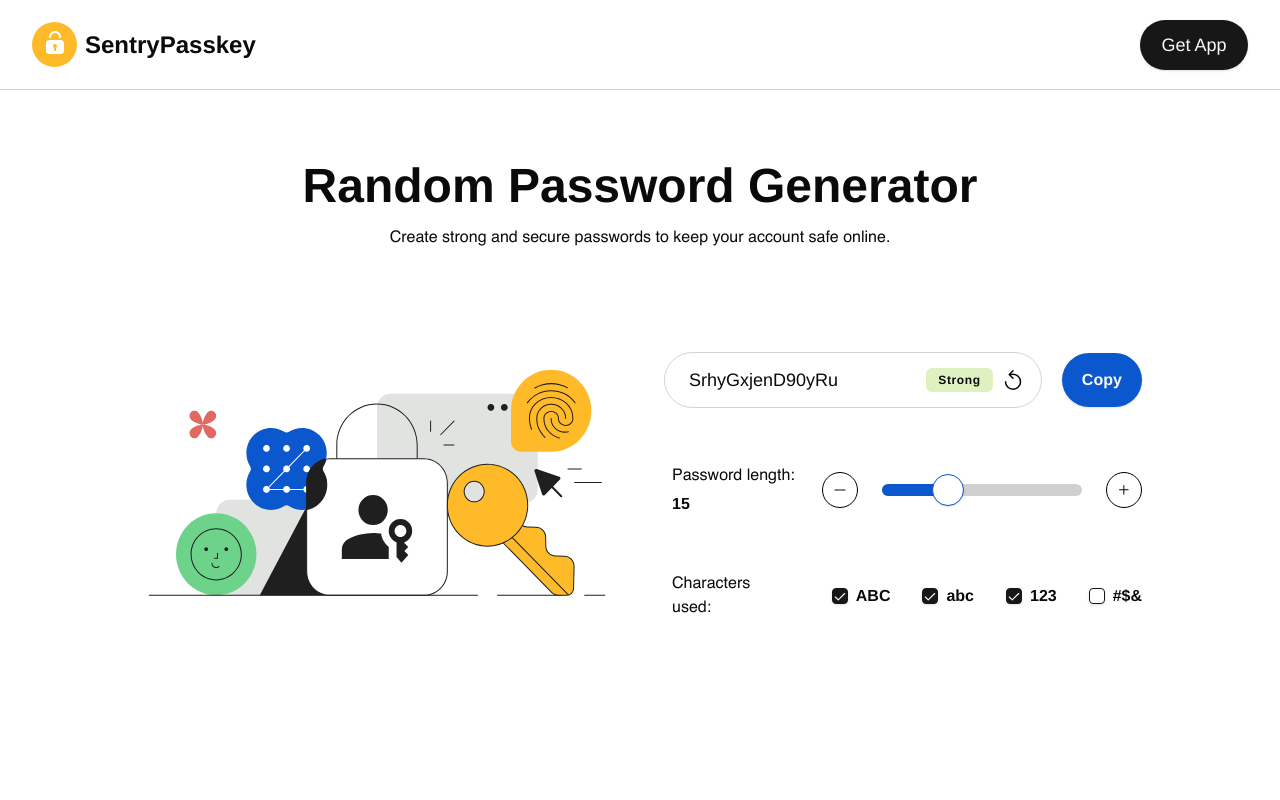
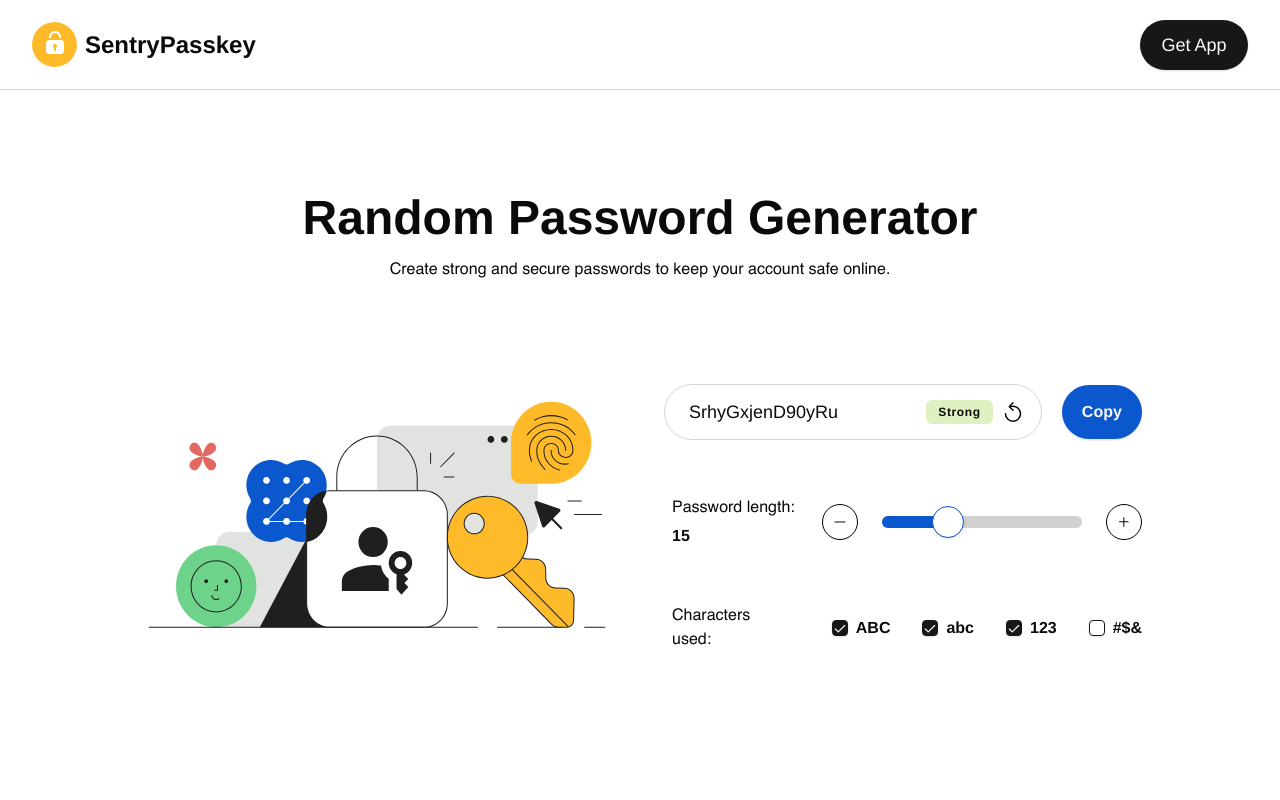
Before and after one commit to jovination/SentryPass, a Next.js app: page / in a window 1280 px wide. Shown: the top 800 px of the page. Built offline with nearby package versions, Linux system fonts and the light colour scheme.

Commit message:
few changes

```diff
--- a/app/page.tsx
+++ b/app/page.tsx
@@ -7,7 +7,7 @@ import Footer from "@/components/Footer"
 
 export default function Home() {
   return (
-    <div className="w-full min-h-screen ">
+    <div className=" w-full min-h-screen ">
       <Navbar />
       <Hero />
       <FeaturesSection />
--- a/components/Hero.tsx
+++ b/components/Hero.tsx
@@ -8,7 +8,7 @@ import Headings from "@/components/Headings"
 
 function Hero(){
     return(
-        <div className="flex flex-col items-center h-[990px] md:h-[830px] lg:h-screen p-2 mt-10 md:mt-16  mb-10c">
+        <div className="flex flex-col items-center h-[990px] md:h-[830px] lg:h-screen p-2 mt-10 md:mt-24 mb-10c">
             <Headings />
             <div className="flex flex-col items-center md:flex-col lg:flex-row mt-12 lg:mt-20 gap-8">
                 <Illustration />
```
